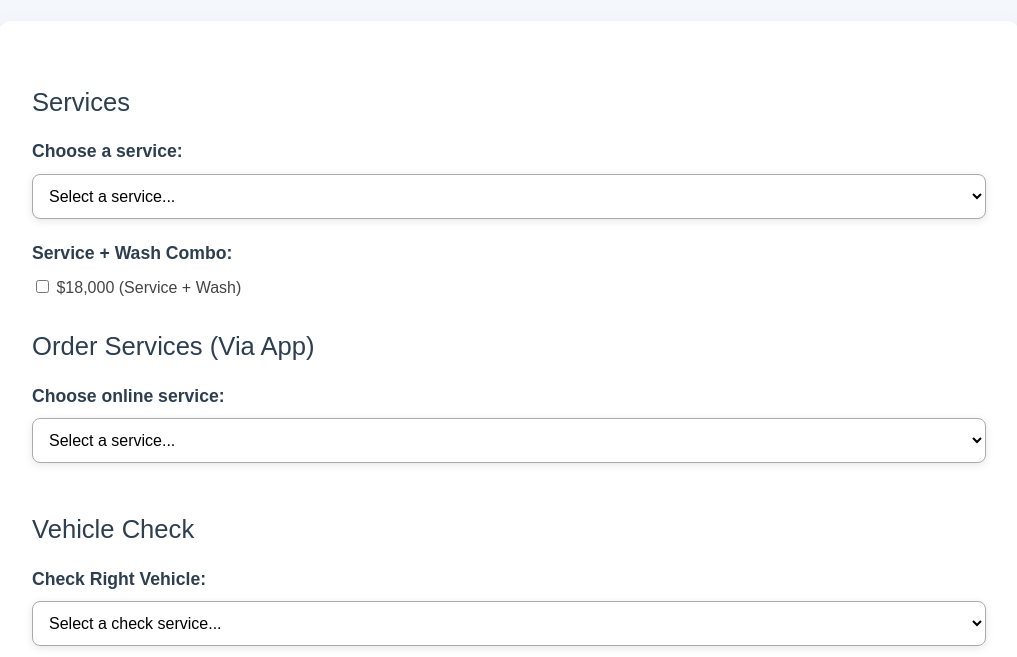
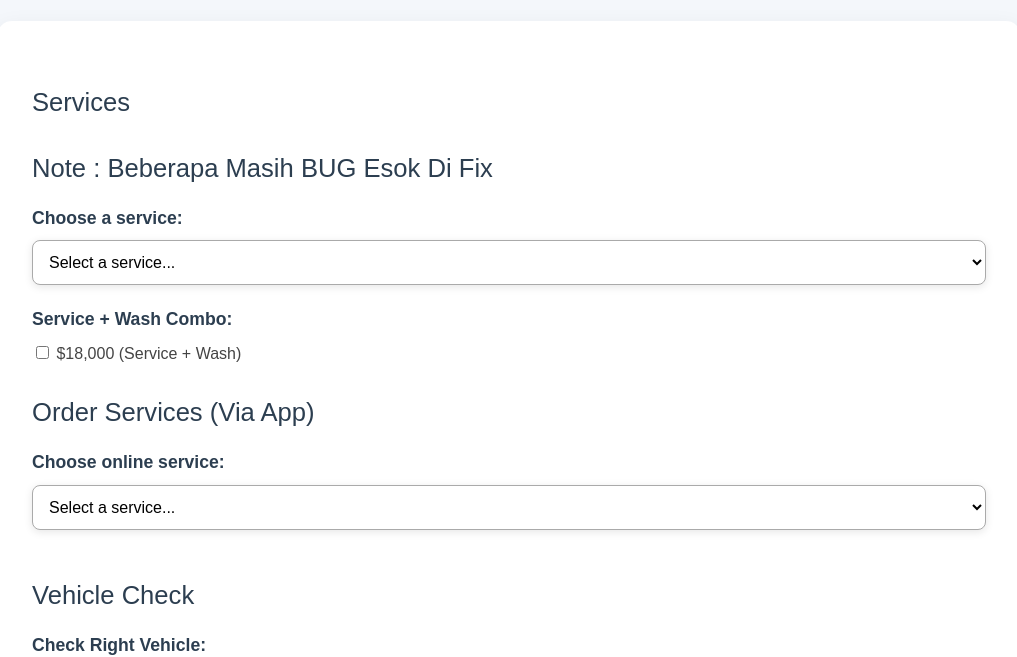
Before and after one commit to HanzKzx/Calcu-smg, a plain HTML site: page index.html in a window 1280 px wide. Shown: the part 158-815 px from the top of the page, without its empty margins (131-1148 px from the left). Drawn offline with Linux system fonts and the light colour scheme.

Commit message:
Update index.html

```diff
--- a/index.html
+++ b/index.html
@@ -15,6 +15,7 @@
             <!-- Service Section -->
             <div class="form-section">
                 <h3>Services</h3>
+                <h3>Note : Beberapa Masih BUG Esok Di Fix</h3>
                 <label for="service">Choose a service:</label>
                 <select id="service">
                     <option value="0">Select a service...</option>
```
